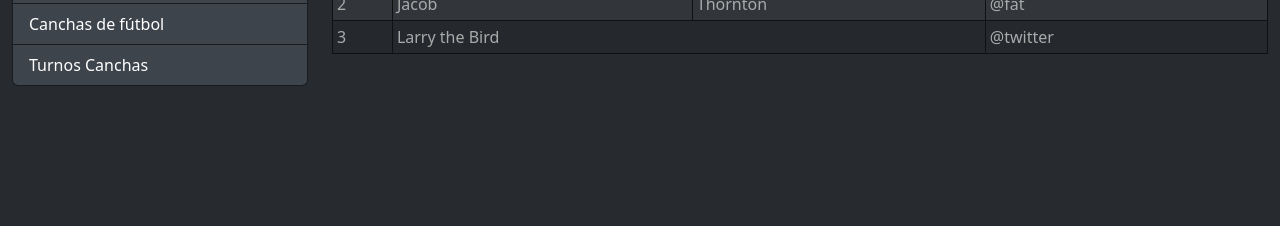
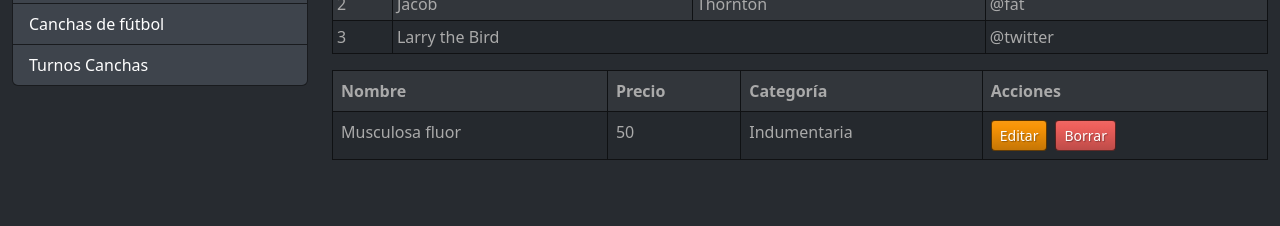
Before and after one commit to ximebarrientos/rollingCodeClub, a React (Vite) app: page / in a window 1280 px wide. Shown: the part 205-431 px from the top of the page. Built offline with nearby package versions, Linux system fonts and the light colour scheme.

Commit message:
agrega el componente TablaProducto al administrador

```diff
--- a/src/components/pages/Administrador.jsx
+++ b/src/components/pages/Administrador.jsx
@@ -1,4 +1,5 @@
 import { Col, Container, Row, ListGroup, Table } from "react-bootstrap";
+import TablaProducto from "./producto/TablaProducto";
 
 const Administrador = () => {
   return (
@@ -43,6 +44,8 @@ const Administrador = () => {
               </tr>
             </tbody>
           </Table>
+          <TablaProducto />
+
         </Col>
       </Row>
     </Container>
--- a/src/components/pages/producto/TablaProducto.jsx
+++ b/src/components/pages/producto/TablaProducto.jsx
@@ -0,0 +1,36 @@
+import { Table, Button } from "react-bootstrap";
+
+const TablaProducto = () => {
+  return (
+    <Table striped bordered hover responsive>
+      <thead>
+        <tr>
+          <th>Nombre</th>
+          <th>Precio</th>
+          <th>Categoría</th>
+          <th>Acciones</th>
+        </tr>
+      </thead>
+      <tbody>
+          <tr >
+            <td>Musculosa fluor</td>
+            <td>50</td>
+            <td>Indumentaria</td>
+            <td>
+              <Button size="sm" variant="warning" className="me-2">
+                Editar
+              </Button>
+              <Button
+                size="sm"
+                variant="danger"
+              >
+                Borrar
+              </Button>
+            </td>
+          </tr>
+      </tbody>
+    </Table>
+  );
+};
+
+export default TablaProducto;
```
